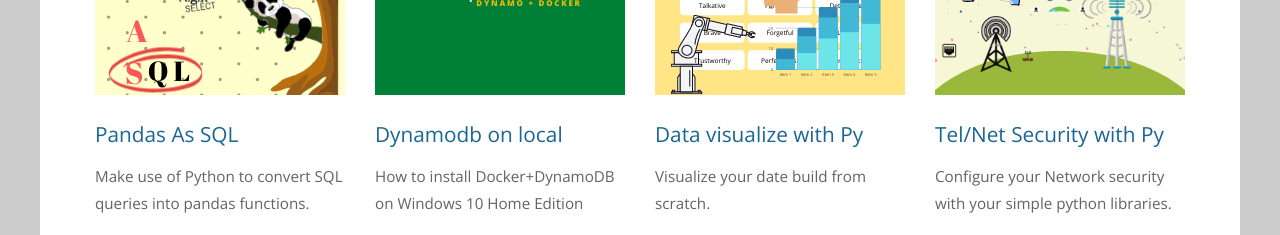
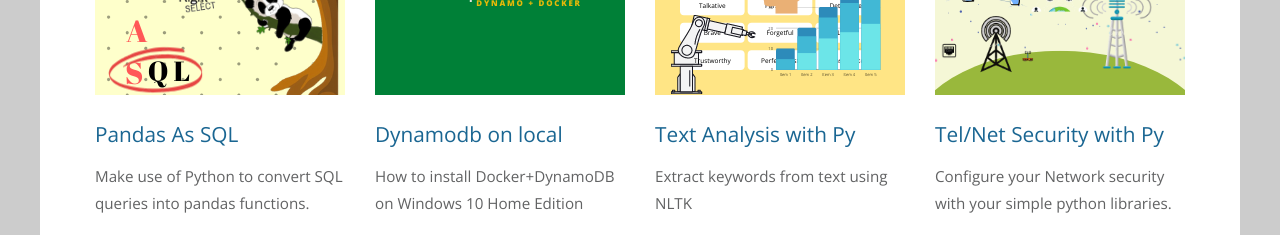
Before and after one commit to uimallik/uimallik.github.io, a plain HTML site: page index.html in a window 1280 px wide. Shown: the part 900-1135 px from the top of the page. Drawn offline with nearby package versions, Linux system fonts and the light colour scheme.

Commit message:
Update index.html

```diff
--- a/index.html
+++ b/index.html
@@ -76,8 +76,8 @@
 						<figure>
 							<img src="img/gallery/03.png" alt="Image" class="img-fluid tm-gallery-img" />
 							<figcaption>
-								<h4 class="tm-gallery-title">Data visualize with Py</h4>
-								<p class="tm-gallery-description">Visualize your date build from scratch.</p>
+								<h4 class="tm-gallery-title">Text Analysis with Py</h4>
+								<p class="tm-gallery-description">Extract keywords from text using NLTK</p>
 								<p class="tm-gallery-price"><a href="https://medium.com/analytics-vidhya/pandas-as-sql-a6ac3bb13166?source=friends_link&sk=c0604be7b809fa8ab4cec35bb41ee06a" target="_blank">Click to Explore</a></p>
 							</figcaption>
 						</figure>
```
